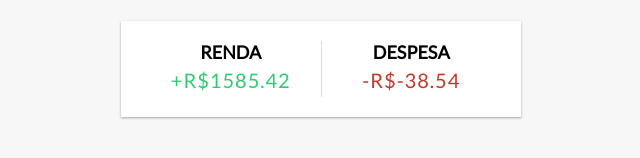
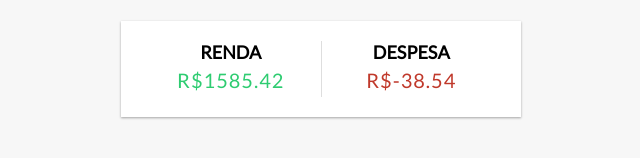
Before and after one commit to OtavioBScar/-VUE-3-Conta-de-Balanco, a Vue app: page / in a window 1280 px wide. Shown: the part 142-300 px from the top of the page, without its empty margins (319-959 px from the left). Built offline with nearby package versions, Linux system fonts and the light colour scheme.

Commit message:
feat: Função de deletar transações

```diff
--- a/src/App.vue
+++ b/src/App.vue
@@ -56,6 +56,12 @@ const generateId = () => {
   return Math.floor(Math.random() * 1000000);
 }
 
+const handleTransacaoDeletada = (id) => {
+  transacoes.value = transacoes.value.filter((transacao) => transacao.id !== id);
+
+  toast.success("transação deletada")
+}
+
 </script>
 
 <template>
@@ -63,7 +69,7 @@ const generateId = () => {
   <div class="container">
     <Balanco :total="+total" />
     <DespesasRenda :renda="+renda" :despesa="+despesa" />
-    <ListaTransacoes :transacoes="transacoes" />
+    <ListaTransacoes :transacoes="transacoes" @transacaoDeletada="handleTransacaoDeletada" />
     <AdicionarTransacao @transacoessubmit="HandleTransactionSubmitted"/>
   </div>
 </template>
--- a/src/components/DespesasRenda.vue
+++ b/src/components/DespesasRenda.vue
@@ -17,11 +17,11 @@
     <div class="des-ren-container">
         <div>
             <h4>Renda</h4>
-            <p id="dinheiro-plus" class="dinheiro plus">+R${{ renda }}</p>
+            <p id="dinheiro-plus" class="dinheiro plus">R${{ renda }}</p>
         </div>
         <div>
             <h4>Despesa</h4>
-            <p id="dinheiro-minus" class="dinheiro minus">-R${{ despesa }}</p>
+            <p id="dinheiro-minus" class="dinheiro minus">R${{ despesa }}</p>
         </div>
     </div>
 </template>
--- a/src/components/ListaTransacoes.vue
+++ b/src/components/ListaTransacoes.vue
@@ -1,5 +1,7 @@
 <script setup>
 import { defineProps } from 'vue';
+
+const emitir = defineEmits(['transacaoDeletada'])
 
 const props = defineProps({
     transacoes: {
@@ -7,6 +9,10 @@ const props = defineProps({
         required: true,
     },
 });
+
+const deleteTransaction = (id) => {
+    emitir('transacaoDeletada', id)
+}
 </script>
 
 <template>
@@ -14,7 +20,7 @@ const props = defineProps({
     <ul id="lista" class="lista">
         <li v-for="transacao in transacoes" :key="transacao.id" :class="transacao.preco < 0 ? 'minus' : 'plus'">
             {{ transacao.texto }} <span>{{ transacao.preco }}</span>
-            <button class='delete-btn'>x</button>
+            <button class='delete-btn' @click="deleteTransaction(transacao.id)">x</button>
         </li>
     </ul>
 </template>
```
